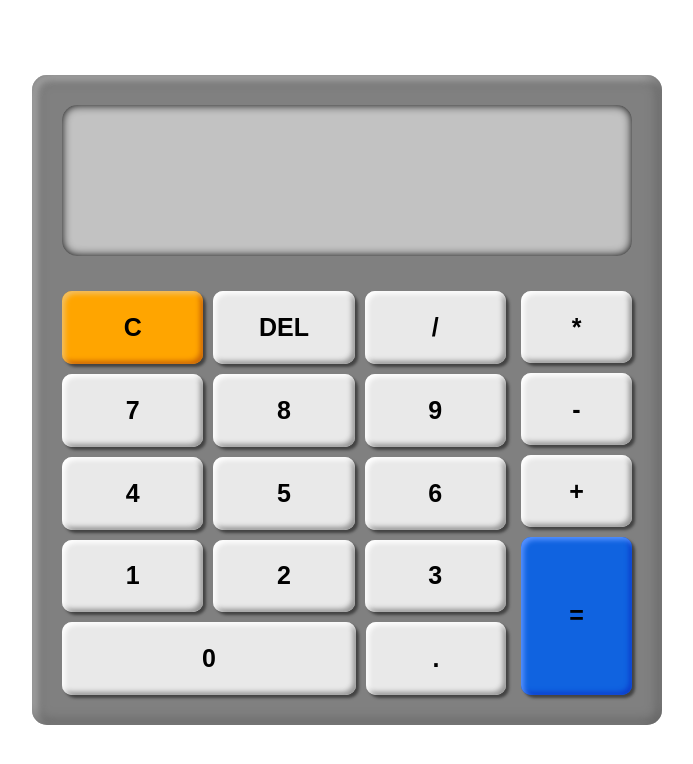
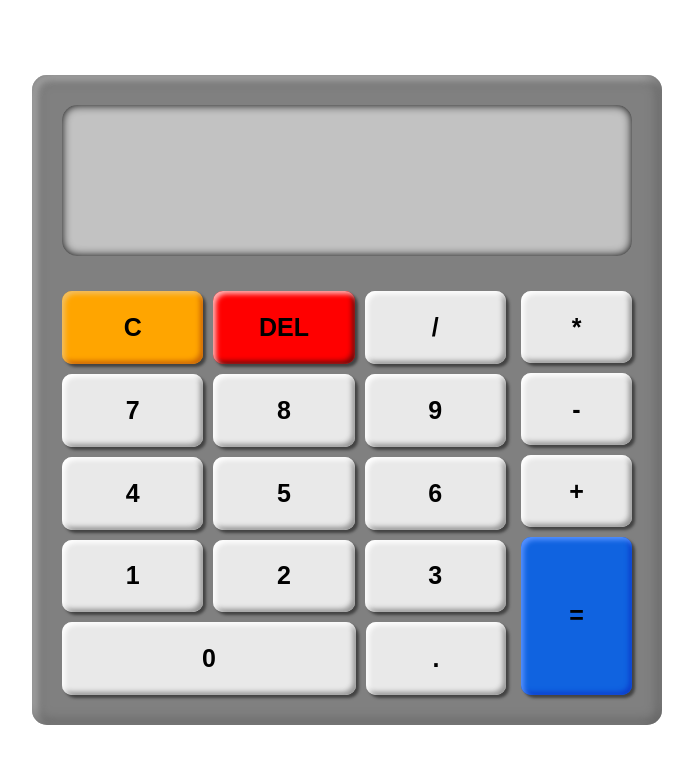
Before and after one commit to Hades1119/calculator, a plain HTML site: page index.html in a window 1280 px wide. Shown: the whole page, without its empty margins (293-986 px from the left). Drawn offline with Linux system fonts and the light colour scheme.

Commit message:
Styled Del Button

```diff
--- a/index.html
+++ b/index.html
@@ -15,7 +15,7 @@
             <div class="calcRowBody">
                     <div class="calcRows">
                         <div class="calcBtns" id="clearBtn">C</div>
-                        <div class="calcBtns">DEL</div>
+                        <div class="calcBtns" id="delBtn">DEL</div>
                         <div class="calcBtns">/</div>
                     </div>
                     <div class="calcRows">
--- a/styles.css
+++ b/styles.css
@@ -89,3 +89,8 @@ body {
 #zeroBtn {
     flex: 2.1;
 }
+
+#delBtn {
+    background-color: red;
+    box-shadow: 3px 3px 3px rgb(66, 66, 66), inset 3px 3px 5px rgb(255, 179, 179), inset -3px -3px 5px rgb(116, 8, 8);
+}
```
